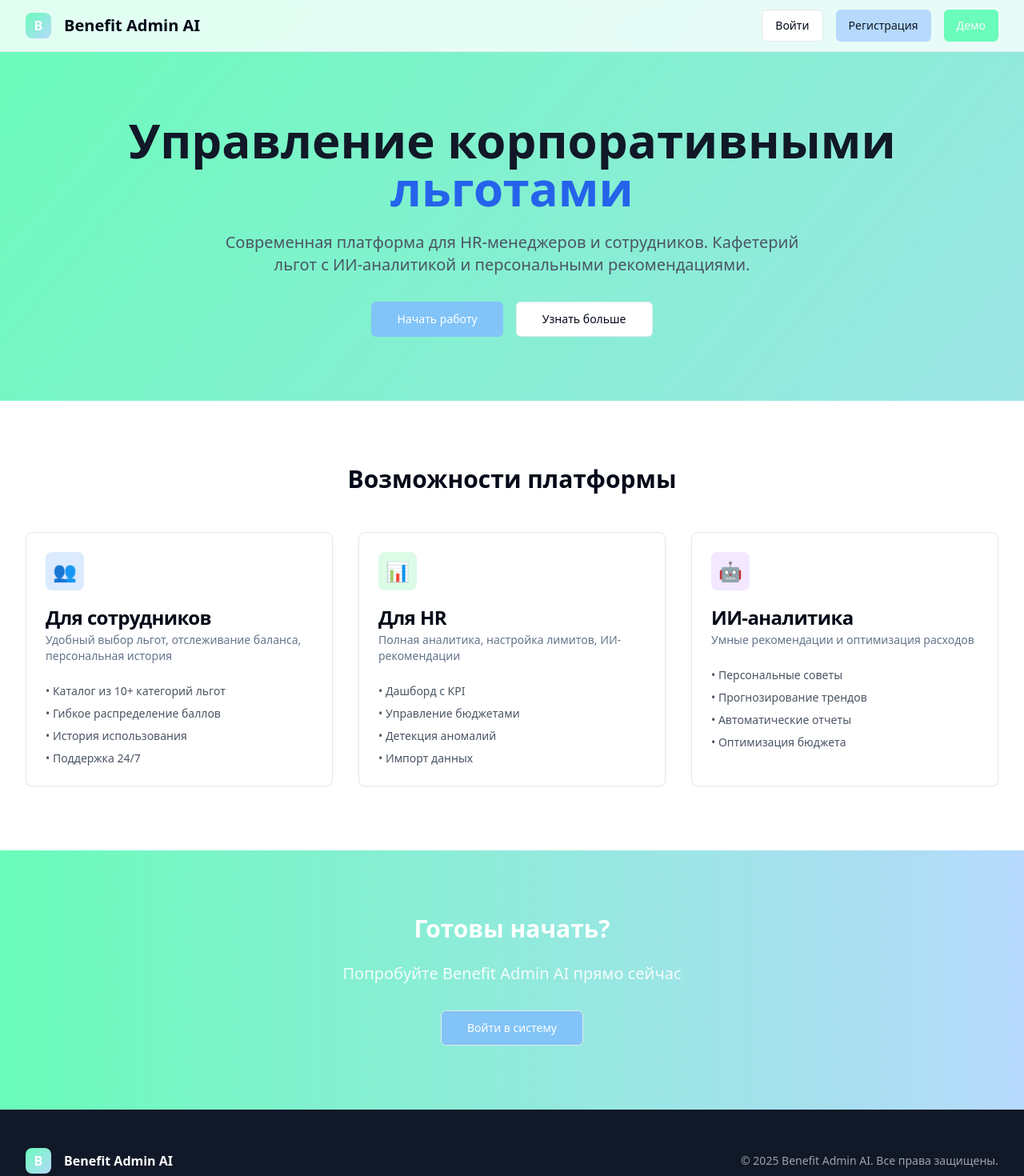
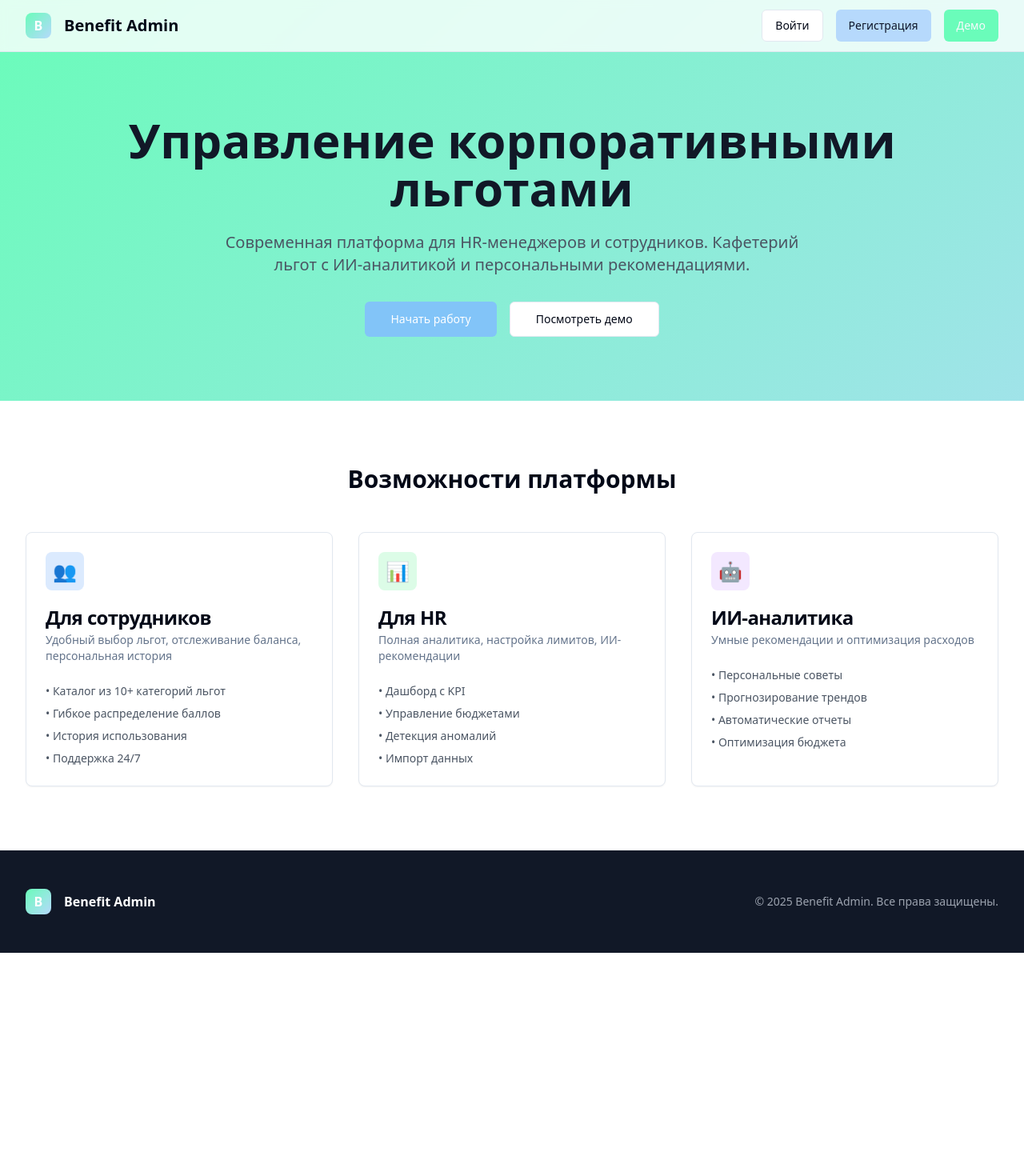
Before and after one commit to dany-simonov/Benefit-portal, a React (Vite) app: page /#/ in a window 1280 px wide. Shown: the top 1470 px of the page at 80% size. After the commit the page ends 1191 px from the top, so only its background shows below. Built offline with nearby package versions, Linux system fonts and the light colour scheme.

Commit message:
changed the landing, removed extra details

```diff
--- a/src/App.tsx
+++ b/src/App.tsx
@@ -48,7 +48,7 @@ const App = () => (
             <Route path="/" element={<MarketingLanding />} />
             <Route path="/login" element={<Auth />} />
             <Route path="/register" element={<Register />} />
-            <Route path="/about" element={<About />} />
+
             <Route path="/demo" element={<Demo />} />
 
             {/* Employee routes */}
--- a/src/pages/About.tsx
+++ /dev/null
@@ -1,142 +0,0 @@
-import { useNavigate } from 'react-router-dom';
-import { Button } from '@/components/ui/button';
-import { useRef, useState } from 'react';
-
-const features = [
-  {
-    icon: '🤖',
-    title: 'ИИ-аналитика',
-    desc: 'Умные рекомендации и автоматизация HR-процессов.'
-  },
-  {
-    icon: '⚡',
-    title: 'Мгновенный отклик',
-    desc: 'Быстрая работа интерфейса и моментальные обновления.'
-  },
-  {
-    icon: '🔒',
-    title: 'Безопасность',
-    desc: 'Надёжное хранение данных и защищённые маршруты.'
-  },
-  {
-    icon: '🎨',
-    title: 'Современный дизайн',
-    desc: 'Стильный UI на базе Tailwind и shadcn.'
-  },
-  {
-    icon: '🧑‍💻',
-    title: 'Открытый код',
-    desc: 'Лёгкая кастомизация и расширяемость.'
-  },
-];
-
-const techs = [
-  { name: 'Vite', desc: 'Молниеносная сборка и dev-сервер', icon: '⚡' },
-  { name: 'React', desc: 'Современный UI-фреймворк', icon: '⚛️' },
-  { name: 'TypeScript', desc: 'Строгая типизация', icon: '🟦' },
-  { name: 'Tailwind CSS', desc: 'Ультра-стильные и быстрые стили', icon: '🌈' },
-  { name: 'shadcn/ui', desc: 'Кастомные UI-компоненты', icon: '🧩' },
-  { name: 'React Query', desc: 'Асинхронные запросы и кэш', icon: '🔄' },
-  { name: 'Radix UI', desc: 'Доступные и гибкие компоненты', icon: '🧱' },
-  { name: 'Zod', desc: 'Валидация данных', icon: '🛡️' },
-  { name: 'date-fns', desc: 'Работа с датами', icon: '📅' },
-  { name: 'Recharts', desc: 'Графики и аналитика', icon: '📊' },
-];
-
-function TechSlider() {
-  const [index, setIndex] = useState(0);
-  const visible = 3;
-  const max = techs.length - visible;
-  return (
-    <div className="relative w-full max-w-3xl mx-auto">
-      <div className="flex items-center justify-between mb-2">
-        <button
-          className="p-2 rounded-full bg-blue-100 text-blue-700 disabled:opacity-30"
-          onClick={() => setIndex(i => Math.max(0, i - 1))}
-          disabled={index === 0}
-        >
-          ←
-        </button>
-        <button
-          className="p-2 rounded-full bg-blue-100 text-blue-700 disabled:opacity-30"
-          onClick={() => setIndex(i => Math.min(max, i + 1))}
-          disabled={index === max}
-        >
-          →
-        </button>
-      </div>
-      <div className="flex gap-6 overflow-hidden">
-        {techs.slice(index, index + visible).map(t => (
-          <div key={t.name} className="flex-1 bg-white rounded-xl shadow p-6 flex flex-col items-center min-w-[220px] transition-all duration-300">
-            <div className="text-4xl mb-3">{t.icon}</div>
-            <div className="font-bold text-lg mb-1">{t.name}</div>
-            <div className="text-gray-600 text-sm text-center">{t.desc}</div>
-          </div>
-        ))}
-      </div>
-    </div>
-  );
-}
-
-export default function About() {
-  const navigate = useNavigate();
-  return (
-    <div className="min-h-screen flex flex-col bg-gradient-to-br from-blue-50 to-purple-50">
-      {/* Header */}
-      <header className="border-b bg-white/80 backdrop-blur-sm">
-        <div className="max-w-7xl mx-auto px-4 sm:px-6 lg:px-8">
-          <div className="flex justify-between items-center h-16">
-            <div className="flex items-center space-x-4 cursor-pointer" onClick={() => navigate('/') }>
-              <div className="w-8 h-8 bg-gradient-to-br from-[#6AFCBA] to-[#B6D9FC] rounded-lg flex items-center justify-center text-white font-bold">
-                B
-              </div>
-              <h1 className="text-xl font-bold">Benefit Admin AI</h1>
-            </div>
-            <Button variant="outline" onClick={() => navigate('/')}>На главную</Button>
-          </div>
-        </div>
-      </header>
-
-      {/* About Section */}
-      <main className="flex-1 py-16">
-        <div className="max-w-4xl mx-auto px-4 sm:px-6 lg:px-8 text-center">
-          <h2 className="text-4xl md:text-5xl font-bold mb-6">О платформе Benefit Admin AI</h2>
-          <p className="text-lg text-gray-700 mb-10 max-w-2xl mx-auto">
-            Benefit Admin AI — это современная платформа для управления корпоративными льготами, созданная для HR-менеджеров и сотрудников. Мы объединяем лучшие технологии, чтобы сделать работу с льготами удобной, прозрачной и эффективной.
-          </p>
-          <div className="grid md:grid-cols-3 gap-8 mb-16">
-            {features.map(f => (
-              <div key={f.title} className="bg-white rounded-xl shadow p-6 flex flex-col items-center">
-                <div className="text-3xl mb-3">{f.icon}</div>
-                <div className="font-bold text-lg mb-1">{f.title}</div>
-                <div className="text-gray-600 text-sm">{f.desc}</div>
-              </div>
-            ))}
-          </div>
-          <h3 className="text-2xl font-bold mb-4">Технологии</h3>
-          <TechSlider />
-          <Button size="lg" onClick={() => navigate('/register')}>
-            Присоединиться
-          </Button>
-        </div>
-      </main>
-
-      {/* Footer */}
-      <footer className="bg-gray-900 text-white py-12 mt-10">
-        <div className="max-w-7xl mx-auto px-4 sm:px-6 lg:px-8">
-          <div className="flex justify-between items-center">
-            <div className="flex items-center space-x-4 cursor-pointer" onClick={() => navigate('/') }>
-              <div className="w-8 h-8 bg-gradient-to-br from-[#6AFCBA] to-[#B6D9FC] rounded-lg flex items-center justify-center text-white font-bold">
-                B
-              </div>
-              <span className="font-semibold">Benefit Admin AI</span>
-            </div>
-            <div className="text-sm text-gray-400">
-              © 2025 Benefit Admin AI. Все права защищены.
-            </div>
-          </div>
-        </div>
-      </footer>
-    </div>
-  );
-}
--- a/src/pages/MarketingLanding.tsx
+++ b/src/pages/MarketingLanding.tsx
@@ -16,8 +16,8 @@ const MarketingLanding = () => {
               <div className="w-8 h-8 bg-gradient-to-br from-[#6AFCBA] to-[#B6D9FC] rounded-lg flex items-center justify-center text-white font-bold">
                 B
               </div>
-              <h1 className="text-xl font-bold">Benefit Admin AI</h1>
-            </div>
+              <h1 className="text-xl font-bold">Benefit Admin</h1>
+          </div>
             <div className="flex space-x-4">
               <Button variant="outline" onClick={() => navigate('/login')}>
                 Войти
@@ -38,7 +38,7 @@ const MarketingLanding = () => {
         <div className="max-w-7xl mx-auto px-4 sm:px-6 lg:px-8 text-center">
           <h1 className="text-4xl md:text-6xl font-bold text-gray-900 mb-6">
             Управление корпоративными
-            <span className="text-blue-600"> льготами</span>
+            <span className="text-gray-900"> льготами</span>
           </h1>
           <p className="text-xl text-gray-600 mb-8 max-w-3xl mx-auto">
             Современная платформа для HR-менеджеров и сотрудников.
@@ -52,8 +52,8 @@ const MarketingLanding = () => {
             >
               Начать работу
             </Button>
-            <Button variant="outline" size="lg" onClick={() => navigate('/about')}>
-              Узнать больше
+            <Button variant="outline" size="lg" onClick={() => navigate('/demo')}>
+              Посмотреть демо
             </Button>
           </div>
         </div>
@@ -127,24 +127,6 @@ const MarketingLanding = () => {
         </div>
       </section>
 
-      {/* CTA */}
-      <section className="py-20 bg-gradient-to-r from-[#6AFCBA] to-[#B6D9FC] text-white">
-        <div className="max-w-7xl mx-auto px-4 sm:px-6 lg:px-8 text-center">
-          <h2 className="text-3xl font-bold mb-6">Готовы начать?</h2>
-          <p className="text-xl mb-8 opacity-90">
-            Попробуйте Benefit Admin AI прямо сейчас
-          </p>
-          <Button
-            size="lg"
-            variant="outline"
-            className="bg-[#82C4F8] text-white hover:bg-[#1D92C5]"
-            onClick={() => navigate('/login')}
-          >
-            Войти в систему
-          </Button>
-        </div>
-      </section>
-
       {/* Footer */}
       <footer className="bg-gray-900 text-white py-12">
         <div className="max-w-7xl mx-auto px-4 sm:px-6 lg:px-8">
@@ -153,10 +135,10 @@ const MarketingLanding = () => {
               <div className="w-8 h-8 bg-gradient-to-br from-[#6AFCBA] to-[#B6D9FC] rounded-lg flex items-center justify-center text-white font-bold">
                 B
               </div>
-              <span className="font-semibold">Benefit Admin AI</span>
+              <span className="font-semibold">Benefit Admin</span>
             </div>
             <div className="text-sm text-gray-400">
-              © 2025 Benefit Admin AI. Все права защищены.
+              © 2025 Benefit Admin. Все права защищены.
             </div>
           </div>
         </div>
```
Also changed, not shown: 1 other file (tests, documents, lock files or other folders).
